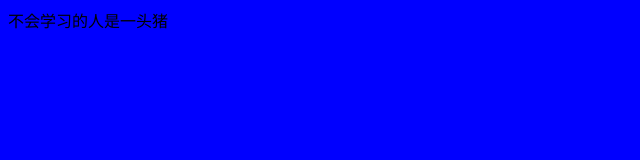
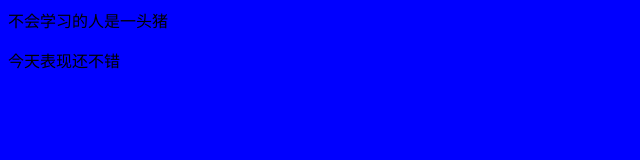
Before and after one commit to leigp555/try-again, a plain HTML site: page index.html in a window 1280 px wide. Shown: the whole page, without its empty margins (0-640 px from the left). Drawn offline with Linux system fonts and the light colour scheme.

Commit message:
好好的

```diff
--- a/index.html
+++ b/index.html
@@ -18,5 +18,6 @@
     <div>
         不会学习的人是一头猪
     </div>
+    <p>今天表现还不错</p>
 </body>
 </html>
```
